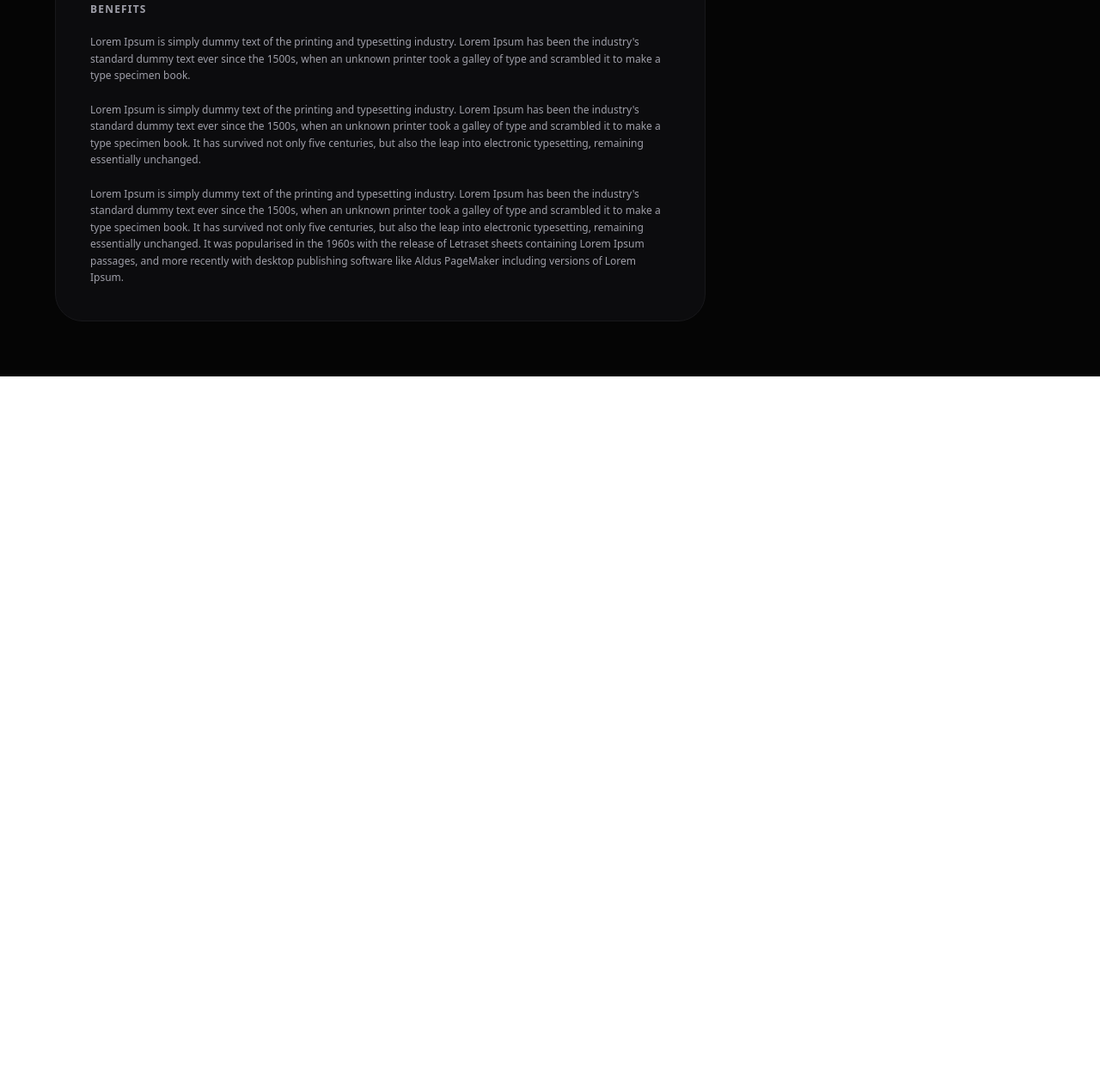
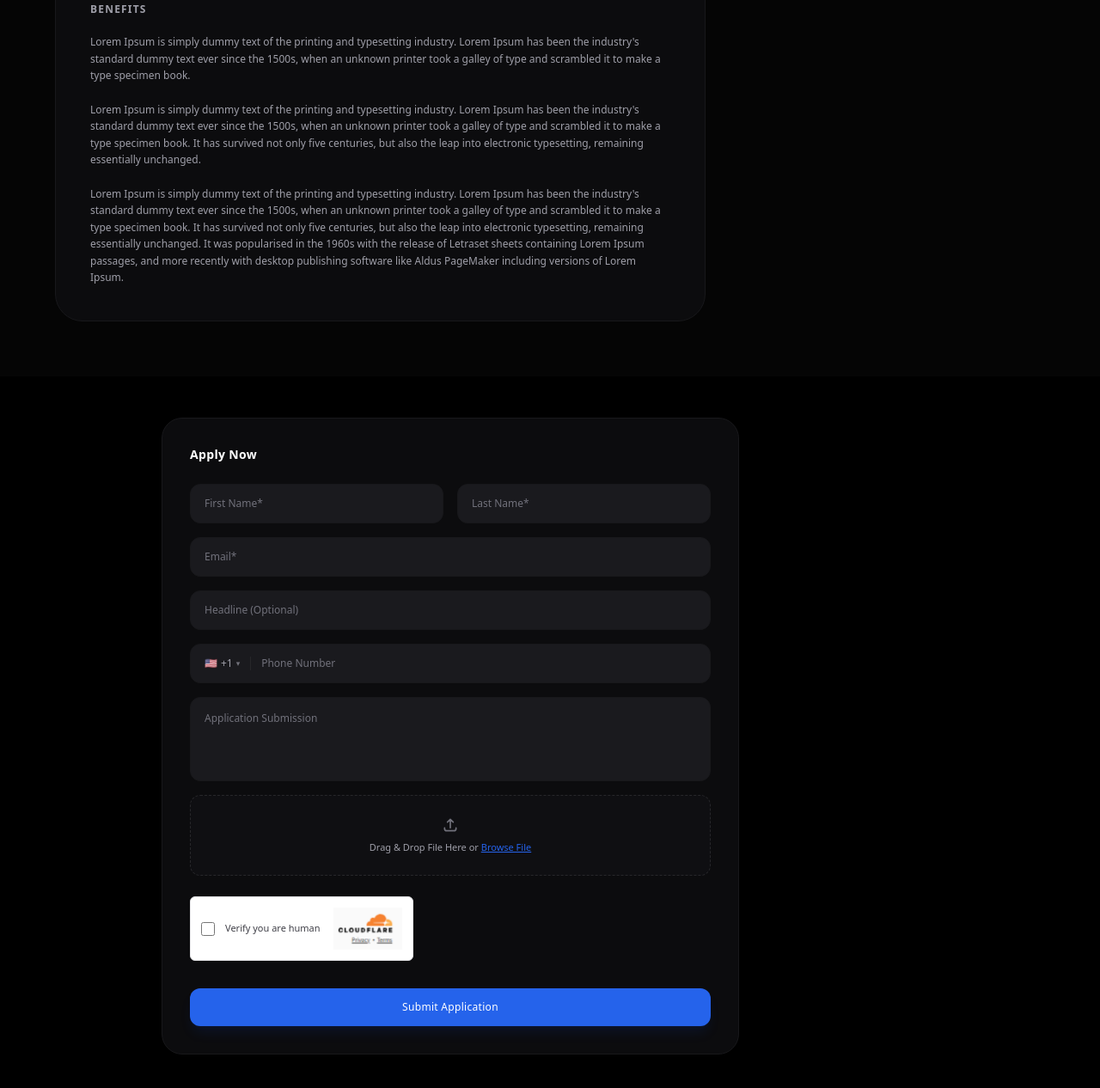
Before and after one commit to GG-absolute/projekt, a website: page src/page3.html in a window 1280 px wide. Shown: the part 1566-2832 px from the top of the page at 86% size. Before the commit the page ends 2004 px from the top, so only its background shows below. Drawn offline with Linux system fonts and the light colour scheme.

Commit message:
3 section for html and tailvynd page 4

```diff
--- a/src/page3.html
+++ b/src/page3.html
@@ -165,7 +165,60 @@
   </div>
 </section>
 
+<section class="bg-black text-white py-12 px-4 font-sans select-none">
+  <div class="max-w-2xl ml-43 bg-[#0c0c0e] border border-zinc-900 rounded-[24px] p-6 md:p-8">
+    <h2 class="text-sm font-semibold tracking-wide mb-6">Apply Now</h2>
+    <form class="flex flex-col gap-4">
 
+      <div class="grid grid-cols-1 md:grid-cols-2 gap-4">
+        <input type="text" placeholder="First Name*" class="w-full bg-[#1a1a1e] border border-zinc-900 rounded-xl px-4 py-3.5 text-xs text-white placeholder-zinc-500 outline-none focus:border-zinc-800 transition">
+        <input type="text" placeholder="Last Name*" class="w-full bg-[#1a1a1e] border border-zinc-900 rounded-xl px-4 py-3.5 text-xs text-white placeholder-zinc-500 outline-none focus:border-zinc-800 transition">
+      </div>
+
+      <input type="email" placeholder="Email*" class="w-full bg-[#1a1a1e] border border-zinc-900 rounded-xl px-4 py-3.5 text-xs text-white placeholder-zinc-500 outline-none focus:border-zinc-800 transition">
+
+      <input type="text" placeholder="Headline (Optional)" class="w-full bg-[#1a1a1e] border border-zinc-900 rounded-xl px-4 py-3.5 text-xs text-white placeholder-zinc-500 outline-none focus:border-zinc-800 transition">
+
+      <div class="w-full bg-[#1a1a1e] border border-zinc-900 rounded-xl px-4 py-3.5 flex items-center gap-2">
+        <div class="flex items-center gap-1 cursor-pointer">
+          <span class="text-xs text-white">🇺🇸</span>
+          <span class="text-xs text-zinc-400">+1</span>
+          <span class="text-[9px] text-zinc-500">&#9662;</span>
+        </div>
+        <div class="w-px h-4 bg-zinc-800 mx-1"></div>
+        <input type="tel" placeholder="Phone Number" class="w-full bg-transparent text-xs text-white placeholder-zinc-500 outline-none">
+      </div>
+
+      <textarea placeholder="Application Submission" rows="4" class="w-full bg-[#1a1a1e] border border-zinc-900 rounded-xl p-4 text-xs text-white placeholder-zinc-500 outline-none focus:border-zinc-800 transition resize-none"></textarea>
+
+      <!-- Drag & Drop Area from image_d5f181.png -->
+      <div class="border border-dashed border-zinc-800 rounded-xl p-6 flex flex-col items-center justify-center gap-2 text-center bg-[#1a1a1e]/30 cursor-pointer hover:bg-[#1a1a1e]/50 transition">
+        <svg class="w-5 h-5 text-zinc-500" fill="none" stroke="currentColor" viewBox="0 0 24 24" stroke-width="2">
+          <path stroke-linecap="round" stroke-linejoin="round" d="M4 16v1a3 3 0 003 3h10a3 3 0 003-3v-1m-4-8l-4-4m0 0L8 8m4-4v12" />
+        </svg>
+        <p class="text-[11px] text-zinc-400 font-normal">
+          Drag & Drop File Here or <span class="text-[#2563eb] font-medium underline">Browse File</span>
+        </p>
+      </div>
+
+      <!-- Cloudflare Turnstile Verification Box -->
+      <div class="bg-white border border-zinc-200 rounded-md p-3 flex items-center justify-between max-w-[260px] mt-2">
+        <div class="flex items-center gap-3">
+          <input type="checkbox" id="captcha" class="w-4 h-4 rounded bg-white border-zinc-300 text-blue-600 focus:ring-0 cursor-pointer">
+          <label for="captcha" class="text-[11px] text-zinc-700 font-medium cursor-pointer">Verify you are human</label>
+        </div>
+<div>
+    <img class="w-20" src="../image.png" alt="">
+</div>
+      </div>
+
+      <button type="submit" class="w-full bg-[#2563eb] hover:bg-blue-700 text-white rounded-xl py-3.5 text-xs font-medium tracking-wide transition mt-4 shadow-lg shadow-blue-600/10">
+        Submit Application
+      </button>
+
+    </form>
+  </div>
+</section>
 
 </body>
 </html>
```
Also changed, not shown: image.png (added), src/output.css.
